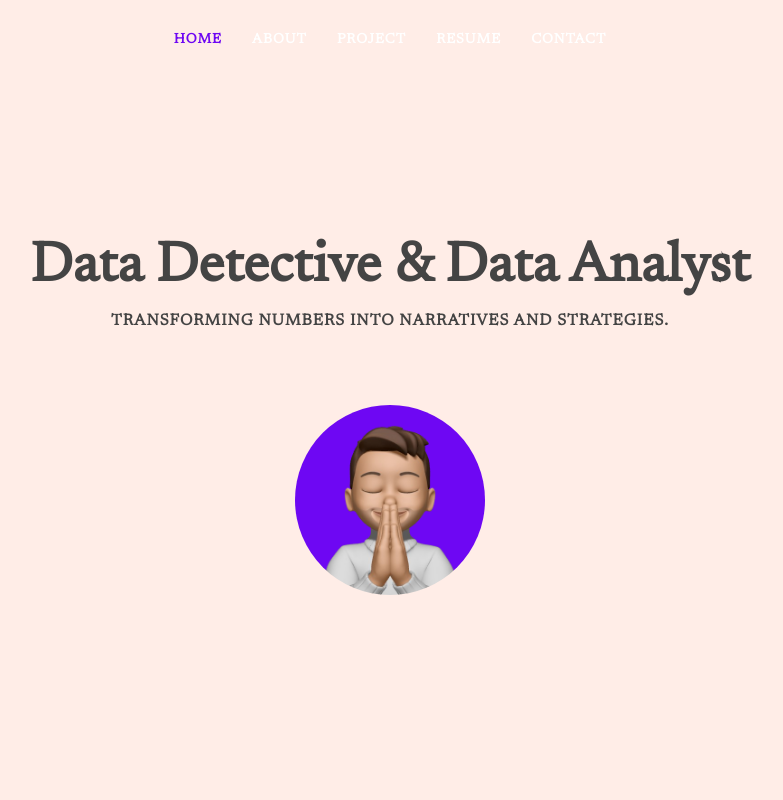
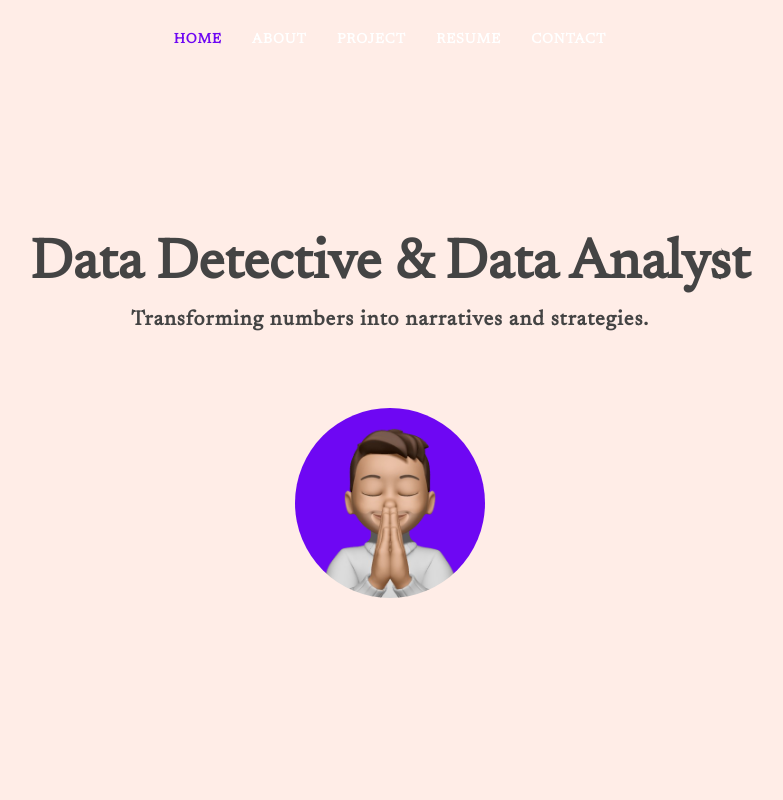
Before and after one commit to rushhabhh/portfolio, a plain HTML site: page index.html in a window 1280 px wide. Shown: the top 800 px of the page, without its empty margins (250-1033 px from the left). Drawn offline with nearby package versions, Linux system fonts and the light colour scheme; some packages are replaced by stand-ins of ours; a script that the page names is missing.

Commit message:
Add files via upload

```diff
--- a/css/style.css
+++ b/css/style.css
@@ -247,10 +247,10 @@ h6 {
 
 #self h2 {
   margin-bottom: 50px;
-  font-size: 1rem;
+  font-size: 1.3rem;
   font-weight: 900;
   letter-spacing: 1px;
-  text-transform: uppercase;
+  /* text-transform: uppercase; */
 }
 
 
```
